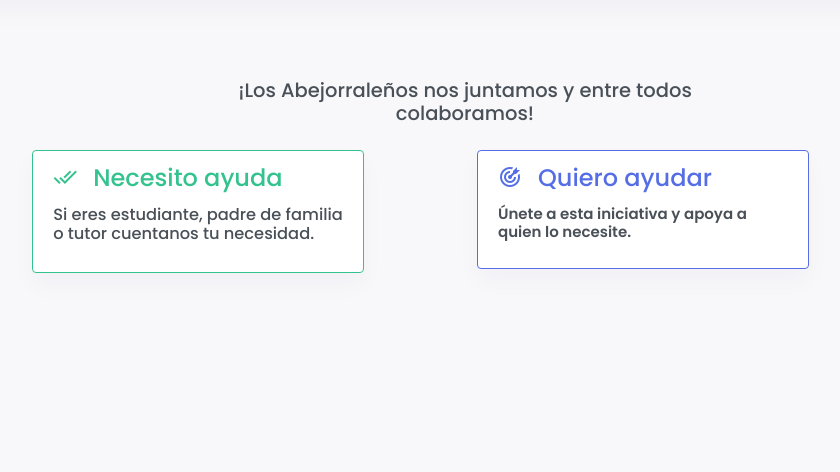
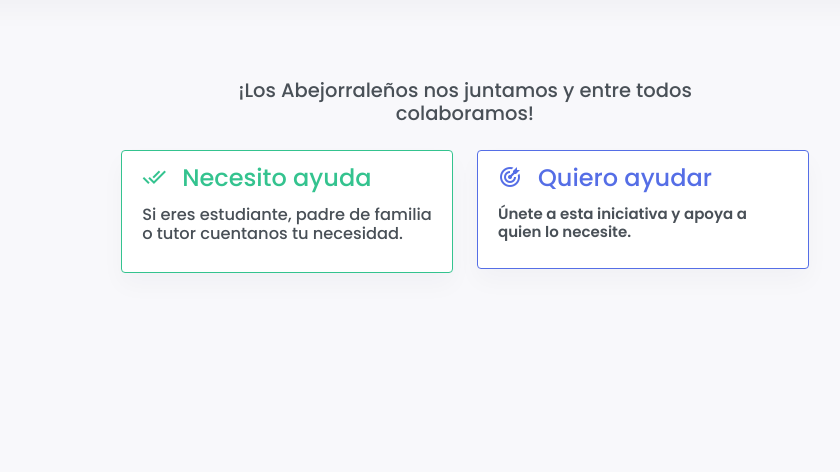
Before and after one commit to aleducode/help-abejorral, a Django app: page / in a window 1280 px wide. Shown: the part 70-542 px from the top of the page, without its empty margins (175-1015 px from the left). Run offline with Django 3.2, Linux system fonts and the light colour scheme; some libraries are stand-ins or nearby versions.

Commit message:
fix padding lateral.

```diff
--- a/abjhelp/templates/index.html
+++ b/abjhelp/templates/index.html
@@ -10,7 +10,7 @@
                  <h4 class="text-center">¡Los Abejorraleños nos juntamos y entre todos colaboramos!</h4>
 
             </div>
-            <div class="col-lg-4 offset-lg-1" onclick="window.location.replace('{% url 'users:disclaimer'%}')">
+            <div class="col-lg-4 offset-lg-2" onclick="window.location.replace('{% url 'users:disclaimer'%}')">
                 <div class="card border border-success">
                     <div class="card-header bg-transparent border-success">
                         <h5 class="my-0 text-success" style="font-size: x-large;"><i
@@ -22,7 +22,7 @@
                 </div>
             </div>
 
-            <div class="col-lg-4 offset-lg-1" onclick="window.location.replace('{% url 'users:dis_donor'%}')">
+            <div class="col-lg-4" onclick="window.location.replace('{% url 'users:dis_donor'%}')">
                 <div class="card border border-primary">
                     <div class="card-header bg-transparent border-primary">
                         <h5 class="my-0 text-primary" style="font-size: x-large;"><i
```
